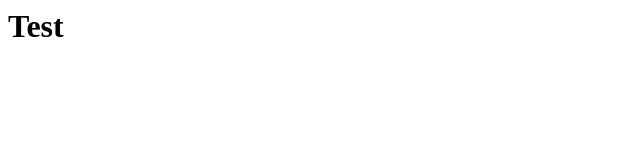
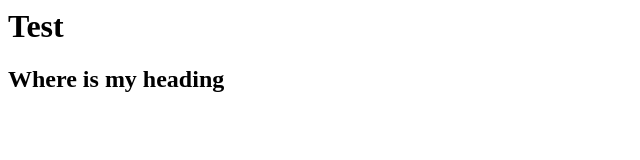
Before and after one commit to weronikasiuda/Tortoise-demo, a plain HTML site: page index.html in a window 1280 px wide. Shown: the whole page, without its empty margins (0-640 px from the left). Drawn offline with Linux system fonts and the light colour scheme.

Commit message:
added h2 with where is my heading

```diff
--- a/index.html
+++ b/index.html
@@ -1 +1,2 @@
 <h1>Test</h1>
+<h2>Where is my heading</h2>
```
